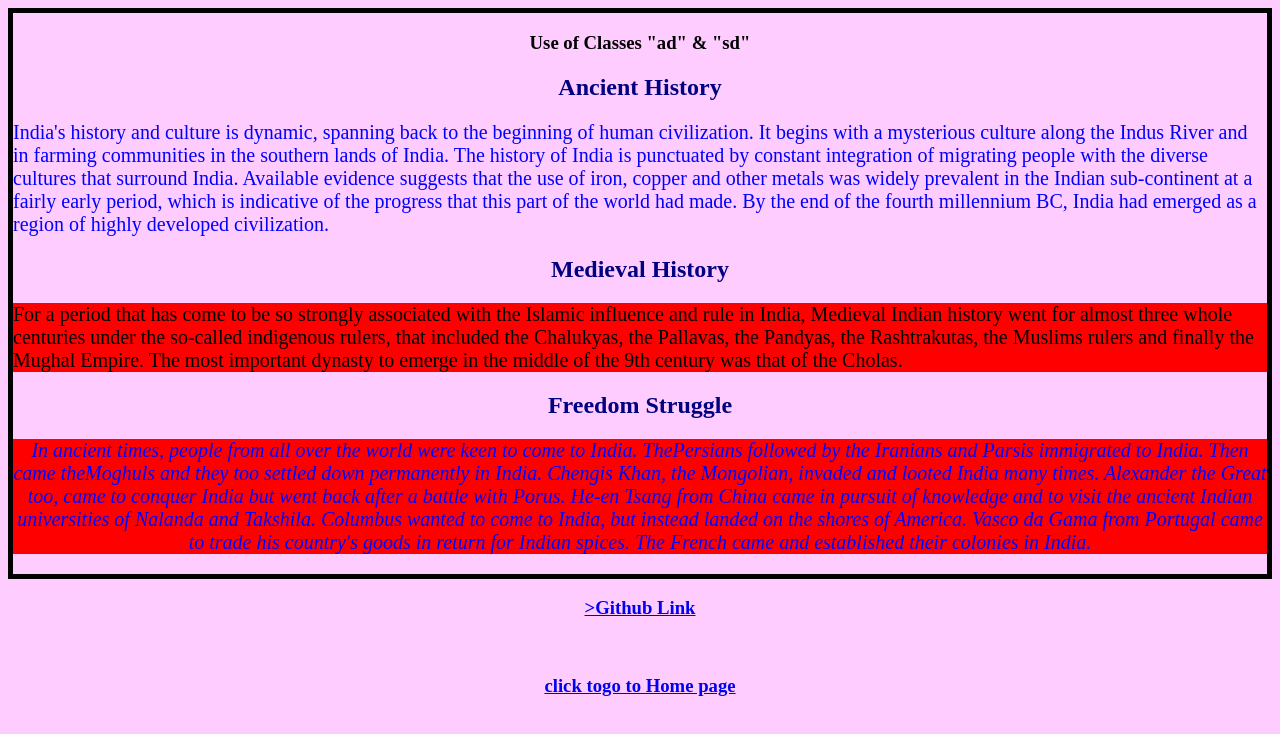
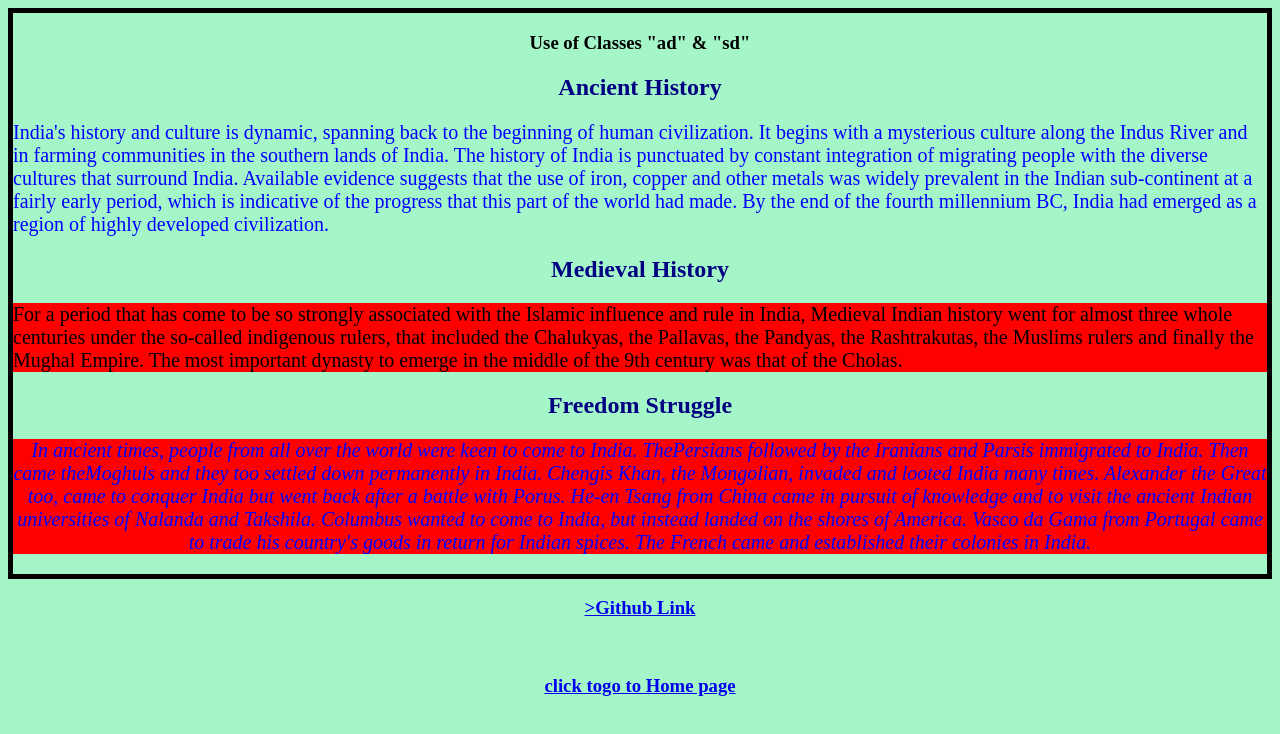
Before and after one commit to Ayushk2006/csl3403, a plain HTML site: page question2.html in a window 1280 px wide. Drawn offline with Linux system fonts and the light colour scheme.

Commit message:
Update question2.html

```diff
--- a/question2.html
+++ b/question2.html
@@ -26,7 +26,7 @@
     }
     </style>
   </head>
-  <body style="background-color:#ffccff;">
+  <body style="background-color:#a4f5c8;">
     <div style="border: 5px solid black">
 
     <h3 class="heading">Use of Classes "ad" & "sd"</h3>
```
